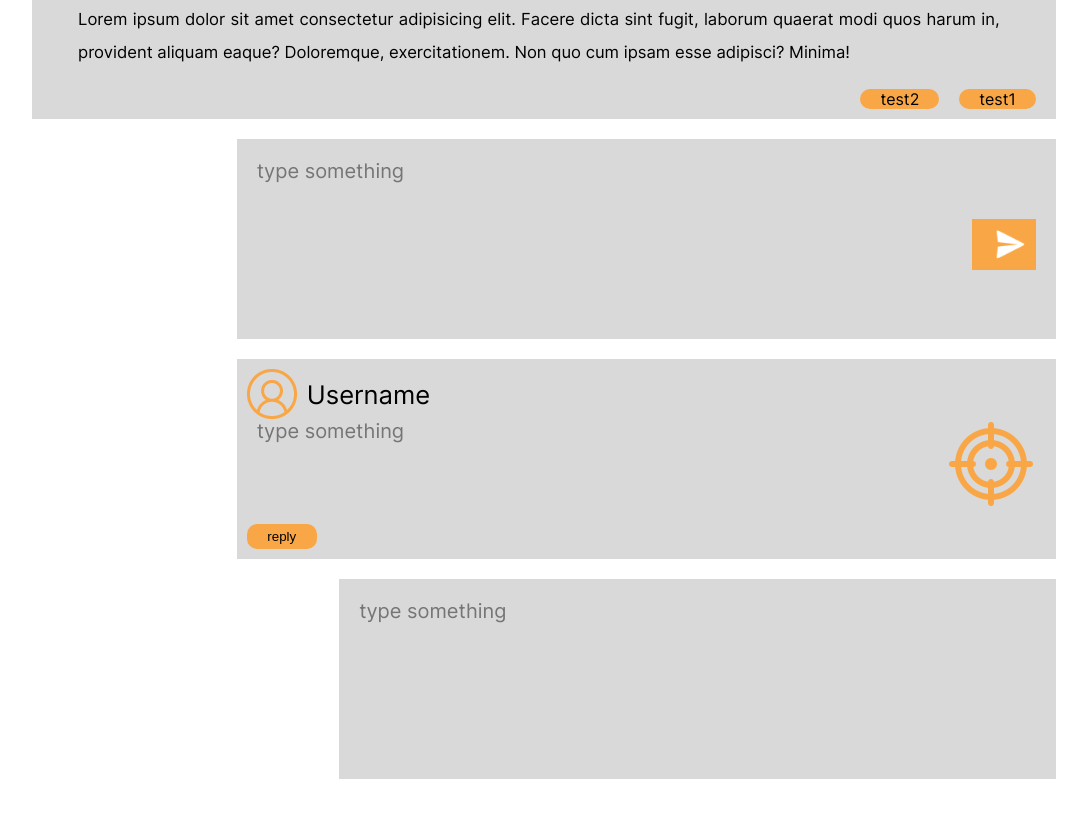
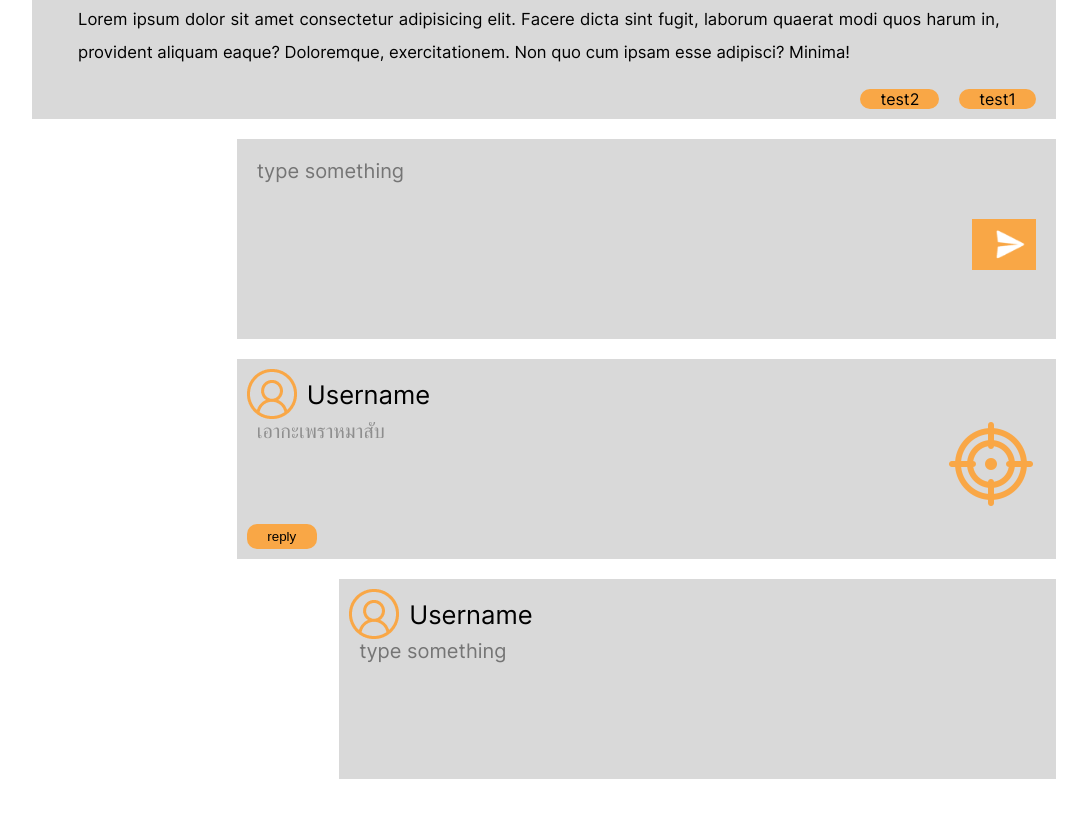
Before and after one commit to somearthzaza/somearthzaza.github.io, a plain HTML site: page blog-post.html in a window 1280 px wide. Shown: the part 637-1454 px from the top of the page, without its empty margins (96-1183 px from the left). Drawn offline with Linux system fonts and the light colour scheme.

Commit message:
fix reply

```diff
--- a/blog-post.html
+++ b/blog-post.html
@@ -67,14 +67,21 @@
               cols="30"
               rows="10"
               placeholder="type something"
-            ></textarea>
+            >
+เอากะเพราหมาสับ</textarea
+            >
             <img class="pointe" src="./img/pointe.png" alt="" />
             <button class="comment-tag">reply</button>
           </div>
         </div>
-        <div class="comment-zone reply">
+        <div class="comment-zone-already">
+          <div class="comment-zone-block reply">
+            <div class="comment-user">
+              <img src="./img/person_nav.png" alt="" />
+              <h1>Username</h1>
+            </div>
             <textarea
-            readonly
+              id="test1"
               name=""
               id=""
               cols="30"
@@ -83,6 +90,7 @@
             ></textarea>
           </div>
         </div>
+      </div>
     </section>
     <footer></footer>
   </body>
--- a/css/mystyle.css
+++ b/css/mystyle.css
@@ -631,8 +631,7 @@ span {
   width: 70px;
   background-color: #f9a746;
 }
-.reply textarea {
-  align-self: flex-end;
+.reply {
   width: 70% !important;
 }
 .comment-row {
```
Lines whose indentation alone changed are shown as unchanged.
